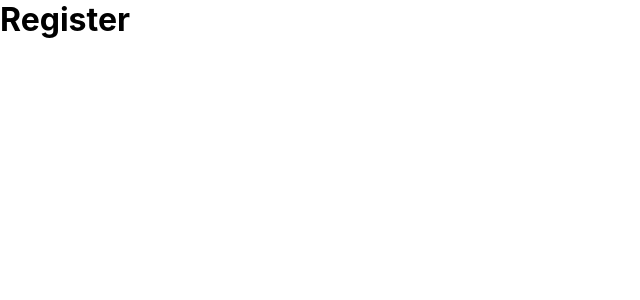
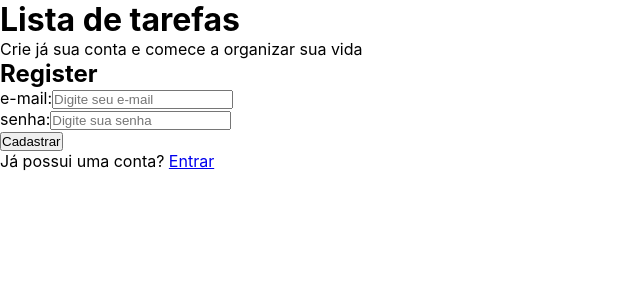
Before and after one commit to menestrel-mkmb/udemy_mat-fraga_notes-fb, a React (Create React App) app in the folder notes-app/: page /register in a window 1280 px wide. Shown: the top 300 px of the page, without its empty margins (0-640 px from the left). Built offline with nearby package versions, Linux system fonts and the light colour scheme.

Commit message:
feat Register Page (Almost-Copy from Home); misc insert Page title inside form container;

```diff
--- a/notes-app/src/pages/Home/index.js
+++ b/notes-app/src/pages/Home/index.js
@@ -21,6 +21,7 @@ export default function Home(){
 
         { !login &&
         (<article>
+            <h2 className={`${styles.main__subtitle}`}>Entrar</h2>
             <form className={styles.login__form} onSubmit={handleLogin}>
             <section className={`${styles.inpt__sect} ${styles.email__sect}`}>
                 <label className={`${styles.inp__lbl} ${styles.email__lbl}`}>
@@ -56,7 +57,7 @@ export default function Home(){
         </form>
         <section className={`${styles.register__sect}`}>
             <span className={`${styles.register__span}`}>Não tem uma conta ainda? </span>
-            <Link className={`${styles.register__link}`} to="/register">Registrar</Link>
+            <Link className={`${styles.register__link} ${styles.elegant__link}`} to="/register">Registrar</Link>
         </section>
         </article>)}
         { login && (<article>
--- a/notes-app/src/pages/Register/index.js
+++ b/notes-app/src/pages/Register/index.js
@@ -1,7 +1,69 @@
+import { useState } from "react";
+import styles from "./index.module.css";
+import { Link } from "react-router-dom";
+
 export default function Register(){
+    const [email, setEmail] = useState('');
+    const [password, setPassword] = useState('');
+    const [registered, setRegistered] = useState(false);
+
+    const signUp = (e) => {
+        e.preventDefault();
+
+        setRegistered(email !== '' && password !== '');
+    }
+
     return(
-        <main>
-            <h1>Register</h1>
+        <main className={styles.main__sect}>
+            <h1 className={styles.main__title}>Lista de tarefas</h1>
+            <span className={styles.main__desc}>Crie já sua conta e comece a organizar sua vida</span>
+
+            {!registered &&
+            (<article>
+                <h2 className={`${styles.main__subtitle}`}>Register</h2>
+                <form className={styles.register__form} onSubmit={signUp}>
+                    <section className={`${styles.inpt__sect} ${styles.email__sect}`}>
+                    <label className={`${styles.inp__lbl} ${styles.email__lbl}`}>
+                        e-mail:
+                    </label>
+                    <input
+                        className={`${styles.inp} ${styles.email__inp}`}
+                        type="email"
+                        placeholder="Digite seu e-mail"
+                        value={email}
+                        onChange={e => setEmail(e.target.value)}
+                    />
+                </section>
+                <section className={`${styles.inpt__sect} ${styles.password__sect}`}>
+                    <label className={`${styles.inp__lbl} ${styles.password__lbl}`}>
+                        senha:
+                    </label>
+                    <input
+                        className={`${styles.inp} ${styles.password__inp}`}
+                        autoComplete="false"
+                        type="password"
+                        placeholder="Digite sua senha"
+                        value={password}
+                        onChange={e => setPassword(e.target.value)}
+                    />
+                </section>
+                <button
+                    className={`${styles.login__btn} ${styles.btn}`}
+                    type="submit"
+                >
+                    Cadastrar
+                </button>
+                </form>
+                <section className={`${styles.login__sect}`}>
+                    <span className={`${styles.login__span}`}>Já possui uma conta? </span>
+                    <Link className={`${styles.login__link} ${styles.elegant__link}`} to="/">Entrar</Link>
+                </section>
+            </article>)}
+            {registered &&
+            (<article>
+                <h3>Você será redirecionado para o login</h3>
+                <span>caso isso não aconteça, você pode <Link className={`${styles.elegant__link}`} to="/">clicar aqui</Link></span>
+            </article>)}
         </main>
     )
 }
```
